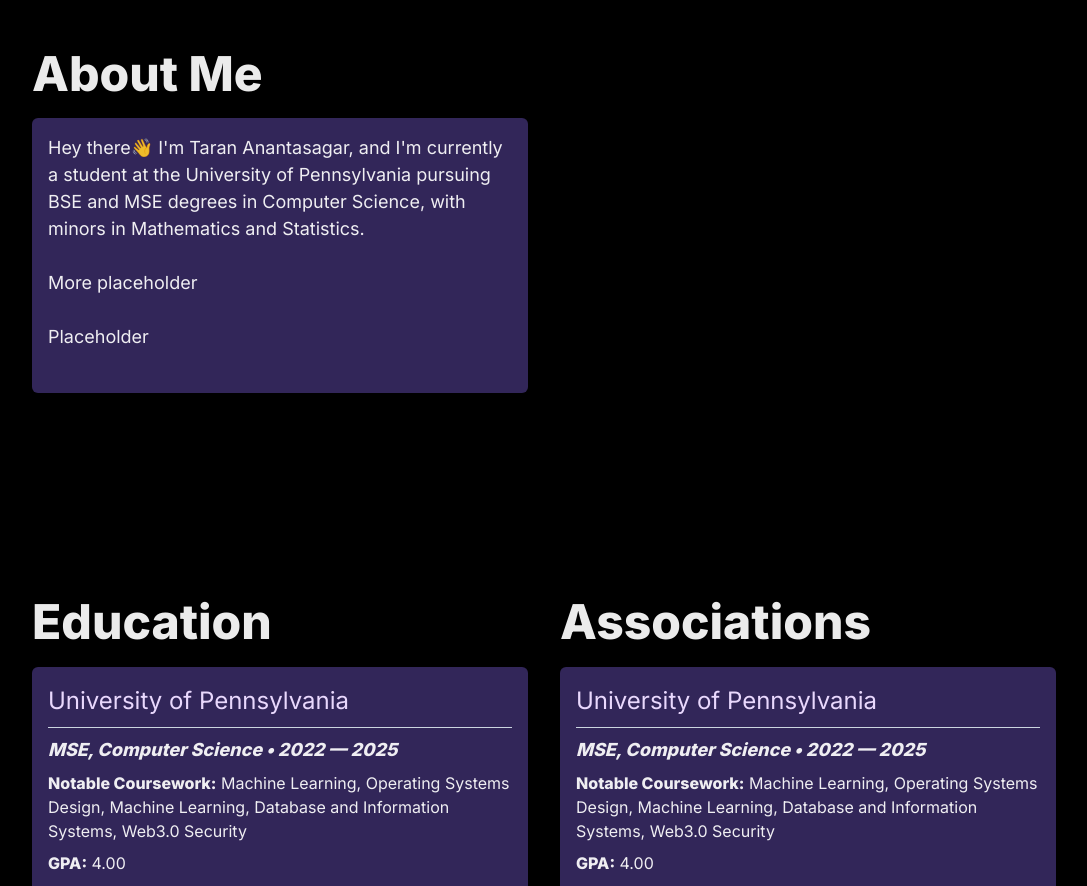
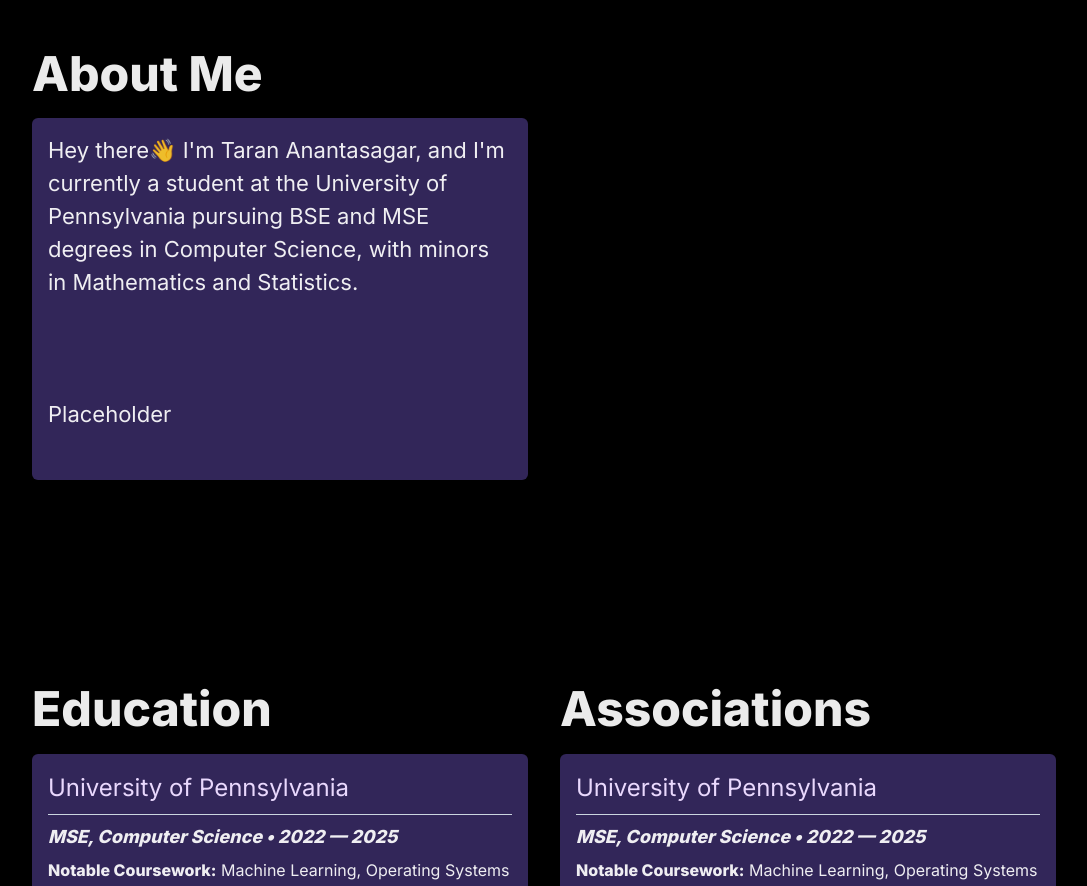
Before and after one commit to taran317/taran-portfolio, a Next.js app: page / in a window 1280 px wide. Shown: the part 1000-1886 px from the top of the page, without its empty margins (96-1183 px from the left). Built offline with nearby package versions, Linux system fonts and the light colour scheme; no server answers.

Commit message:
modified emojis

```diff
--- a/components/About.tsx
+++ b/components/About.tsx
@@ -24,7 +24,7 @@
           <Heading fontSize="5xl">About Me</Heading>
           <Box bg="brand.900" p={4} borderRadius="md" boxShadow="md">
             <Text
-              fontSize={{ base: "14px", md: "18px" }}
+              fontSize={{ base: "18px", md: "22px" }}
               whiteSpace="pre-line"
             >
               Hey there👋 I'm Taran Anantasagar, and I'm currently a student at
@@ -32,7 +32,7 @@
               Computer Science, with minors in Mathematics and Statistics.
               <br />
               <br />
-              More placeholder
+
               <br />
               <br />
               Placeholder
```
Also changed, not shown: components/Header.tsx (+4 -3 lines).
